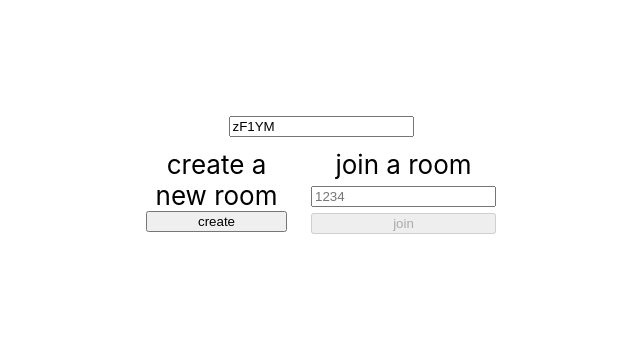
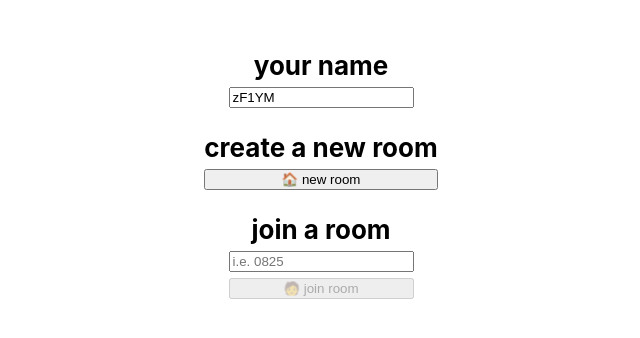
Before and after one commit to martellaj/myapp-client, a React (Create React App) app: page / in a window 1280 px wide. Shown: the part 220-558 px from the top of the page, without its empty margins (319-959 px from the left). Built offline with nearby package versions, Linux system fonts and the light colour scheme; no server answers.

Commit message:
some styling

```diff
--- a/src/Pad.js
+++ b/src/Pad.js
@@ -107,14 +107,14 @@ export default function Pad(props) {
               canvasRef.current.undo();
             }}
           >
-            undo
+            ✏ undo
           </button>
           <button
             onClick={() => {
               canvasRef.current.clear();
             }}
           >
-            clear
+            💣 clear
           </button>
         </div>
       </>
@@ -164,7 +164,7 @@ export default function Pad(props) {
           alignSelf: "center"
         }}
       >
-        submit
+        🤞 submit
       </button>
     </>
   );
--- a/src/WaitingRoom.js
+++ b/src/WaitingRoom.js
@@ -18,19 +18,21 @@ export default function WaitingRoom(props) {
 
   return (
     <div style={{ alignSelf: "center" }}>
-      <p>you're in room {roomCode}.</p>
+      <p style={{ margin: "24px 0" }}>
+        you're in room <strong>{roomCode}</strong>
+      </p>
       {players.length > 0 ? (
-        <p>who's all here?</p>
+        <p style={{ margin: "24px 0" }}>who's in the house?</p>
       ) : (
-        <p>waiting for people to join...</p>
+        <p style={{ margin: "24px 0" }}>waiting for people to join...</p>
       )}
-      <ul>
+      <ul style={{ margin: "24px 0" }}>
         {players.map(player => (
           <li key={player.name}>{player.name}</li>
         ))}
       </ul>
       {showStartGameButton && (
-        <button onClick={onStartGameClicked}>start game</button>
+        <button onClick={onStartGameClicked}>🔫 start game</button>
       )}
     </div>
   );
--- a/src/Welcome.js
+++ b/src/Welcome.js
@@ -44,23 +44,32 @@ export default function Welcome(props) {
 
   return (
     <div className="Welcome">
+      <div
+        style={{
+          marginBottom: "12px",
+          display: "flex",
+          flexDirection: "column"
+        }}
+      >
+        <strong>your name</strong>
         <input
-        placeholder="name"
+          placeholder="joe"
           value={name}
           onChange={event => onNameChange(event.target.value)}
-        style={{
-          marginBottom: "12px"
-        }}
+          style={{ marginTop: "6px", marginBottom: "6px" }}
         />
-      <div style={{ display: "flex" }}>
+      </div>
+
       <div
         style={{
+          marginBottom: "12px",
           display: "flex",
-            flexDirection: "column",
-            marginRight: "24px"
+          flexDirection: "column"
         }}
       >
+        <strong style={{ marginTop: "6px", marginBottom: "6px" }}>
           create a new room
+        </strong>
         <button
           onClick={onCreateRoomClick}
           disabled={!name}
@@ -68,21 +77,27 @@ export default function Welcome(props) {
             marginBottom: "12px"
           }}
         >
-            create
+          🏠 new room
         </button>
       </div>
-        <div style={{ display: "flex", flexDirection: "column" }}>
-          join a room
+
+      <div
+        style={{
+          marginBottom: "12px",
+          display: "flex",
+          flexDirection: "column"
+        }}
+      >
+        <strong>join a room</strong>
         <input
-            placeholder="1234"
+          placeholder="i.e. 0825"
           value={roomCode}
           onChange={event => setRoomCode(event.target.value)}
           style={{ marginTop: "6px", marginBottom: "6px" }}
         />
         <button onClick={onJoinRoomClick} disabled={!roomCode}>
-            join
+          🧑 join room
         </button>
-        </div>
       </div>
     </div>
   );
--- a/src/index.css
+++ b/src/index.css
@@ -16,3 +16,12 @@ p {
   margin: 0;
   margin-bottom: 12px;
 }
+
+ul {
+  list-style: none;
+  padding-left: 0;
+}
+
+li {
+  margin-bottom: 8px;
+}
```
Lines whose indentation alone changed are shown as unchanged.
